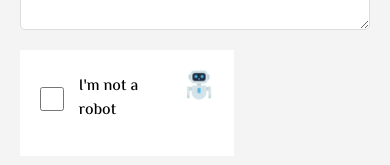
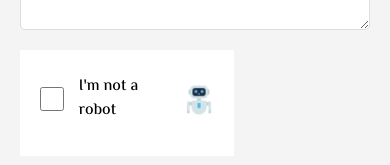
Before and after one commit to Abhinavrajsrivastav/AbhainavSrivastav, a React (Create React App) app: page /Contact in a window 390 px wide. Shown: the part 652-817 px from the top of the page. Built offline with nearby package versions, Linux system fonts and the light colour scheme.

Commit message:
25-02-2024-004

```diff
--- a/src/Components/Achivements/Achivements.jsx
+++ b/src/Components/Achivements/Achivements.jsx
@@ -34,7 +34,7 @@ const Achivements = () => {
             name={"Java with DSA and System Design."}
             about={""}
             link={"https://learn.pwskills.com/certificate/15a6646c-67ba-4222-b36b-0e732e9c100c"}
-            techs={["Java", "DSA", "Competitive Programming", "SQL", "MongoDB", "Spring Boot", "JDBC","DataBase", "Servlet", "Hibernate", "System Design","Object Oriented Programming","Computer networking","Computer fundamentals"]}
+            techs={["Java", "DSA", "Competitive Programming", "SQL", "MongoDB", "Spring Boot", "JDBC","DataBase", "System Design","Object Oriented Programming"]}
           />
           <AchivementsCard
             src={"./images/Achivements/Web_Development_Bootcamp.png"}
--- a/src/Components/Contacts/Contacts.css
+++ b/src/Components/Contacts/Contacts.css
@@ -113,4 +113,9 @@ select:focus {
     padding: 20px;
     width: 100%;
   }
+
+  .captcha img{
+    position: relative;
+    top: 15px;
+  }
 }
```
